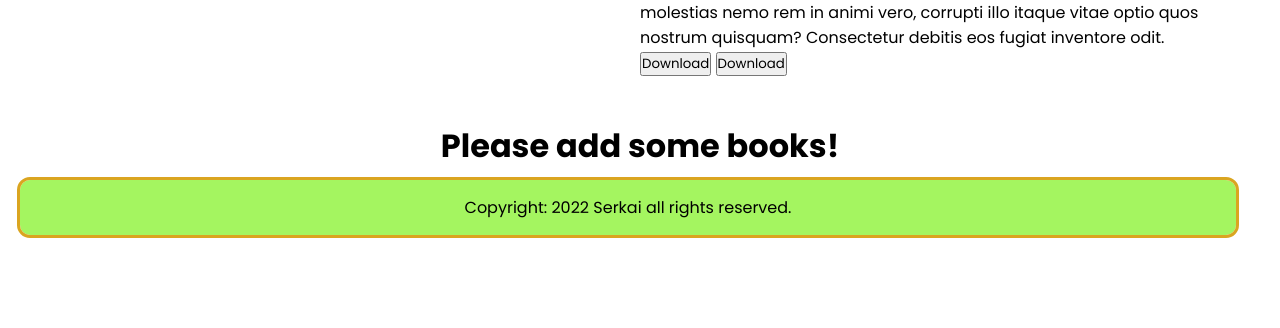
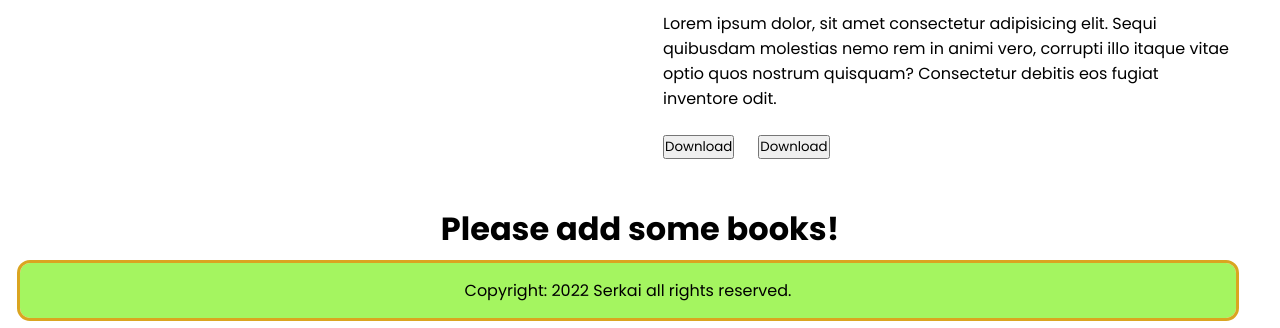
Before and after one commit to HabibPayenda/awesomeBooks, a website: page index.html in a window 1280 px wide. Shown: the part 3423-3751 px from the top of the page. Before the commit the page ends 3668 px from the top, so only its background shows below. Drawn offline with Linux system fonts and the light colour scheme.

Commit message:
Adds basic structure styles

```diff
--- a/src/stylesheets/style.css
+++ b/src/stylesheets/style.css
@@ -663,6 +663,7 @@ body {
   align-items: center;
   justify-content: center;
   width: 100%;
+  gap: 46px;
 }
 
 .mobileAppSectionImageContainer {
@@ -670,7 +671,27 @@ body {
 }
 
 .mobileAppSectionDetailsContainer {
+  display: flex;
+  align-items: flex-start;
+  justify-content: center;
+  flex-direction: column;
+  gap: 24px;
   flex: 1;
+}
+
+.mobileAppSectionHeadingContainer {
+  display: flex;
+  flex-direction: column;
+  align-items: flex-start;
+  justify-content: center;
+  gap: 12px;
+}
+
+.mobileAppSectionBtnsContainer {
+  display: flex;
+  align-items: center;
+  justify-content: center;
+  gap: 24px;
 }
 
 .main {
```
